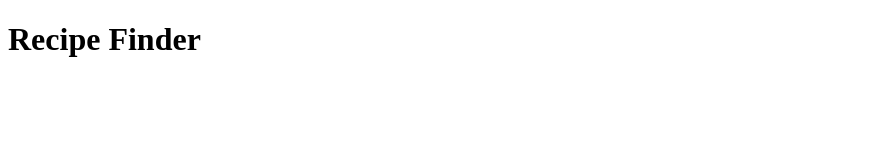
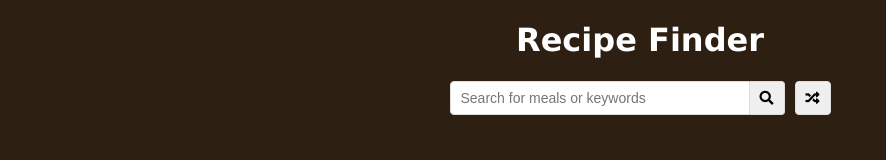
Before and after one commit to xaviguasch/recipe-finder-miniapp, a website: page index.html in a window 1280 px wide. Shown: the whole page, without its empty margins (0-886 px from the left). Drawn offline with Linux system fonts and the light colour scheme.

Commit message:
added html skeleton and basic styling

```diff
--- a/index.html
+++ b/index.html
@@ -3,11 +3,32 @@
   <head>
     <meta charset="UTF-8" />
     <meta name="viewport" content="width=device-width, initial-scale=1.0" />
+    <link
+      rel="stylesheet"
+      href="https://cdnjs.cloudflare.com/ajax/libs/font-awesome/5.10.2/css/all.min.css"
+    />
+    <link rel="stylesheet" href="./style.css" />
     <title>Recipe Finder</title>
-    <link rel="stylesheet" href="./style.css" />
   </head>
   <body>
-    <h1>Recipe Finder</h1>
+    <div class="container">
+      <h1>Recipe Finder</h1>
+      <div class="flex">
+        <form class="flex" id="submit">
+          <input type="text" id="search" placeholder="Search for meals or keywords" />
+          <button class="search-btn" type="submit">
+            <i class="fas fa-search"></i>
+          </button>
+        </form>
+        <button class="random-btn" id="random">
+          <i class="fas fa-random"></i>
+        </button>
+      </div>
+
+      <div id="result-heading"></div>
+      <div id="meals" class="meals"></div>
+      <div id="single-meal"></div>
+    </div>
 
     <script src="./script.js"></script>
   </body>
--- a/style.css
+++ b/style.css
@@ -0,0 +1,62 @@
+* {
+  box-sizing: border-box;
+}
+
+body {
+  background: #2d2013;
+  color: #fff;
+  font-family: Verdana, Geneva, Tahoma, sans-serif;
+  margin: 0;
+}
+
+.container {
+  margin: auto;
+  max-width: 800px;
+  display: flex;
+  flex-direction: column;
+  align-items: center;
+  justify-content: center;
+  text-align: center;
+}
+
+.flex {
+  display: flex;
+}
+
+input,
+button {
+  border: 1px solid #dedede;
+  border-top-left-radius: 4px;
+  border-bottom-left-radius: 4px;
+  font-size: 14px;
+  padding: 8px 10px;
+}
+
+input[type='text'] {
+  width: 300px;
+}
+
+.search-btn {
+  cursor: pointer;
+  border-left: 0;
+  border-radius: 0;
+  border-top-right-radius: 4px;
+  border-bottom-right-radius: 4px;
+}
+
+.random-btn {
+  cursor: pointer;
+  margin-left: 10px;
+  border-top-right-radius: 4px;
+  border-bottom-right-radius: 4px;
+}
+
+@media (max-width: 800px) {
+}
+@media (max-width: 700px) {
+}
+@media (max-width: 500px) {
+  input[type='text'] {
+    width: 100%;
+  }
+}
```
